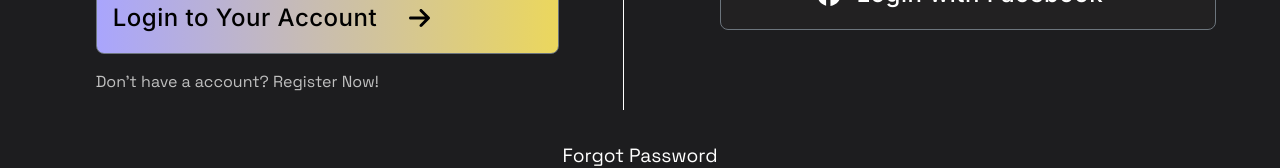
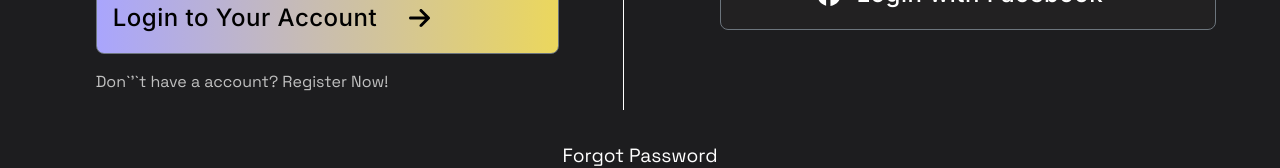
Before and after one commit to manavkush/slapdash, a Next.js app: page / in a window 1280 px wide. Shown: the part 394-562 px from the top of the page. Built offline with nearby package versions, Linux system fonts and the light colour scheme.

Commit message:
fix: Fixed errors due to ' instead of `&apos;`

```diff
--- a/src/app/page.tsx
+++ b/src/app/page.tsx
@@ -30,7 +30,7 @@
               Login to Your Account <FontAwesomeIcon className='fa-shake' icon={faArrowRight}></FontAwesomeIcon>
             </Button>
           </div>
-          <p>Don't have a account? Register Now!</p>
+          <p>Don`&apos;`t have a account? Register Now!</p>
         </div>
         <div className='d-flex'>
         <div className={styles.vr}></div>
```
